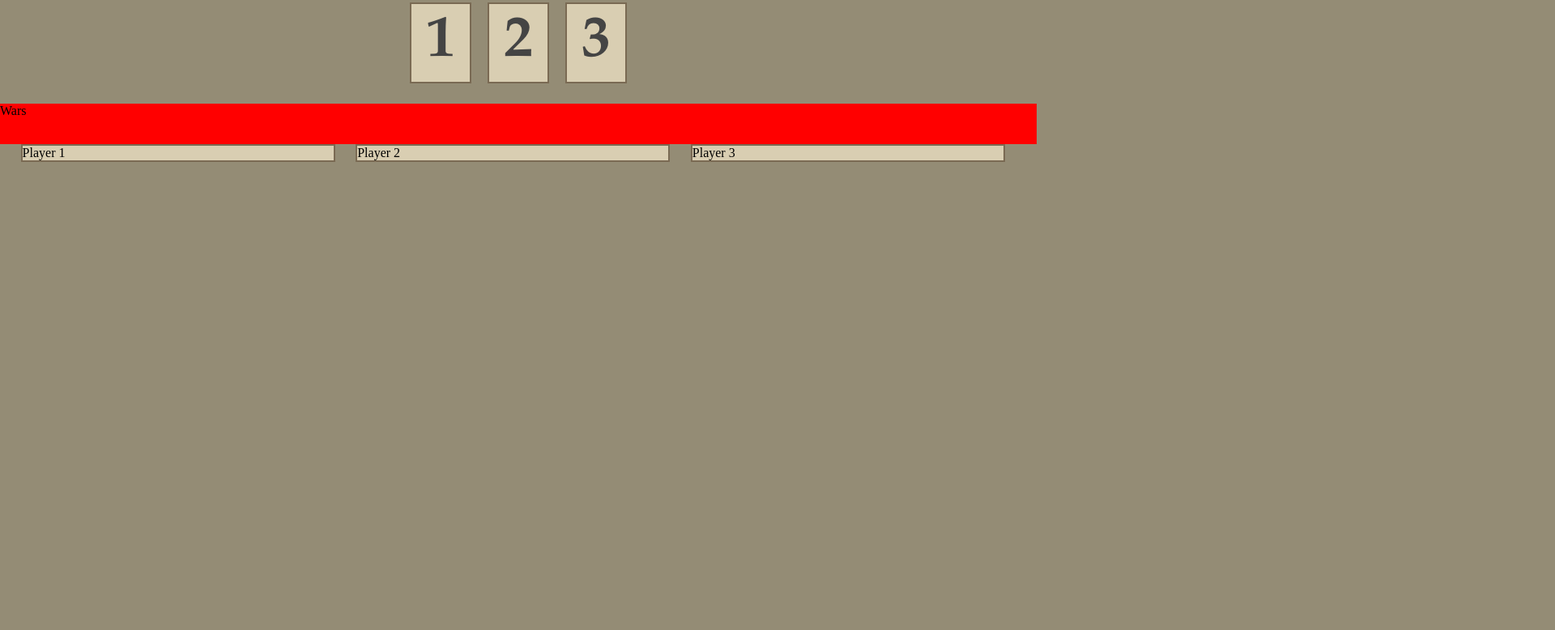
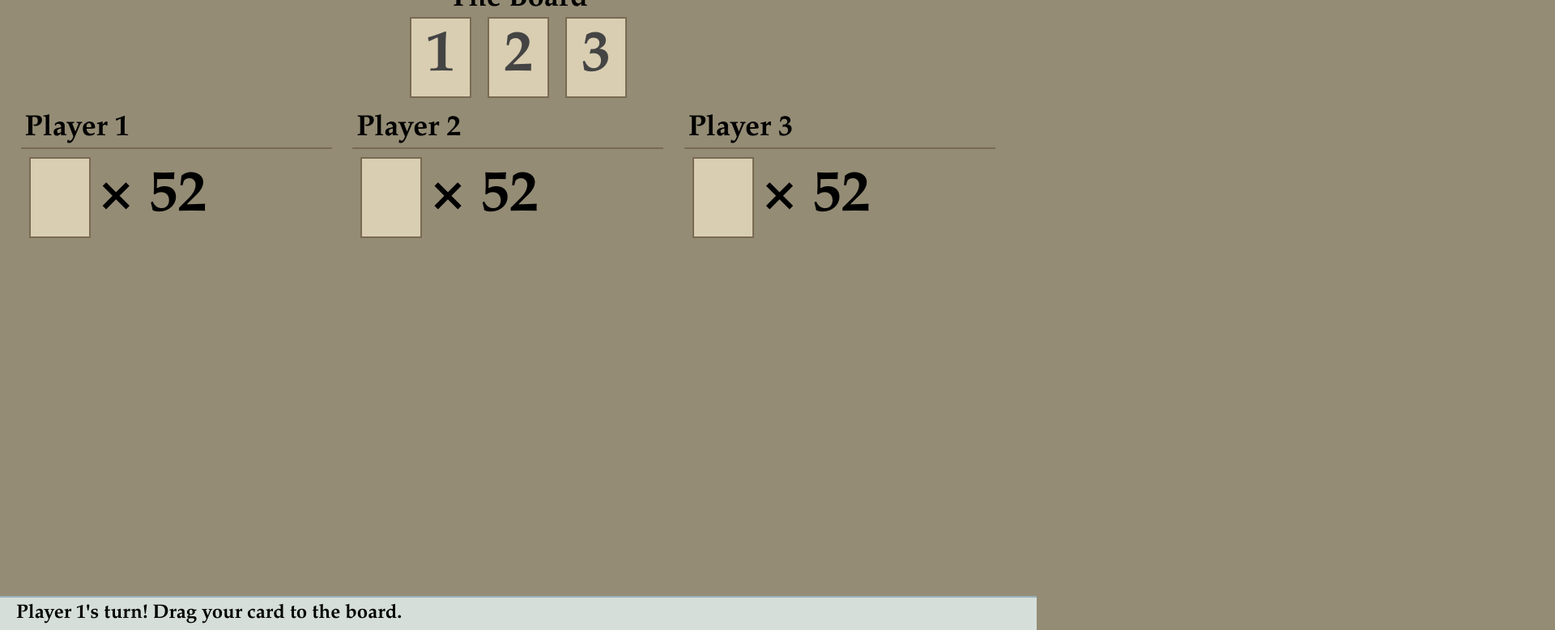
Before and after one commit to bobsomers/war, a plain HTML site: page index.html in a window 1280 px wide. Shown: the part 22-800 px from the top of the page at 81% size, 1920 px wide, since content can reach past the window. Drawn offline with Linux system fonts and the light colour scheme.

Commit message:
Reworked the markup and styles. Liking this a lot better from both a semantic and layout point of view.

```diff
--- a/index.html
+++ b/index.html
@@ -13,23 +13,38 @@
 
     <body>
         <div id="board">
+            <h1>&mdash; The Board &mdash;</h1>
             <div id="hole">
                 <div id="1-hole" class="hole">1</div>
                 <div id="2-hole" class="hole">2</div>
                 <div id="3-hole" class="hole">3</div>
             </div>
         </div>
-        <div id="wars">Wars</div>
         <div id="players">
             <div id="player-1" class="player">
-                Player 1
+                <h2>Player 1</h2>
+                <div id="player-1-deck" class="deck">
+                    <div id="player-1-cards" class="cards"></div>
+                    <span>&times; 52</span>
+                </div>
             </div>
             <div id="player-2" class="player">
-                Player 2
+                <h2>Player 2</h2>
+                <div id="player-2-deck" class="deck">
+                    <div id="player-2-cards" class="cards"></div>
+                    <span>&times; 52</span>
+                </div>
             </div>
             <div id="player-3" class="player">
-                Player 3
+                <h2>Player 3</h2>
+                <div id="player-3-deck" class="deck">
+                    <div id="player-3-cards" class="cards"></div>
+                    <span>&times; 52</span>
+                </div>
             </div>
+        </div>
+        <div id="status">
+            <h3>Player 1's turn! Drag your card to the board.</h3>
         </div>
     </body>
 </html>
--- a/style.css
+++ b/style.css
@@ -11,10 +11,18 @@ body {
     height: 150px;
 }
 
+h1 {
+    font: bold 36px Palatino;
+    color: #000;
+    text-align: center;
+    margin: 0;
+}
+
 #hole {
     position: relative;
-    top: 25px;
+    top: 0;
     left: 50%;
+    width: 50%;
     /* margin-left calculated by js */
 }
 
@@ -31,26 +39,64 @@ div.hole {
     color: #444;
 }
 
-#wars {
-    position: absolute;
-    top: 150px;
-    left: 0;
-    width: 100%;
-    height: 50px;
-    background: #f00;
-}
-
 #players {
     position: absolute;
-    top: 200px;
+    top: 160px;
     width: 100%;
 }
 
 div.player {
     float: left;
+    margin-left: 2%;
+}
+
+h2 {
+    font: bold 36px Palatino;
+    color: #000;
+    margin: 0;
+    padding: 0 0 1px 5px;
+    border-bottom: 2px solid #7a6a53;
+}
+
+#status {
+    position: absolute;
+    bottom: 0;
+    left: 0;
+    width: 100%;
+    height: 40px;
+    background: #d5ded9;
+    border-top: 2px solid #99b2b7;
+}
+
+h3 {
+    font: bold 24px Palatino;
+    text-align: left;
+    line-height: 40px;
+    color: #000;
+    margin: 0 0 0 20px;
+}
+
+div.deck {
+    margin: 10px 0 10px 10px;
+}
+
+div.deck span {
+    font: bold 72px Palatino;
+    line-height: 100px;
+    text-align: left;
+    padding-left: 10px;
+}
+
+div.cards {
+    width: 72px;
+    height: 96px;
+    border: 2px solid #7a6a53;
     background: #d9ceb2;
-    border: 2px solid #7a6a53;
-    margin-left: 2%;
+    float: left;
+    font: bold 72px Palatino;
+    text-align: center;
+    line-height: 96px;
+    color: #444;
 }
 
 /* js calculated styles below here */
```
